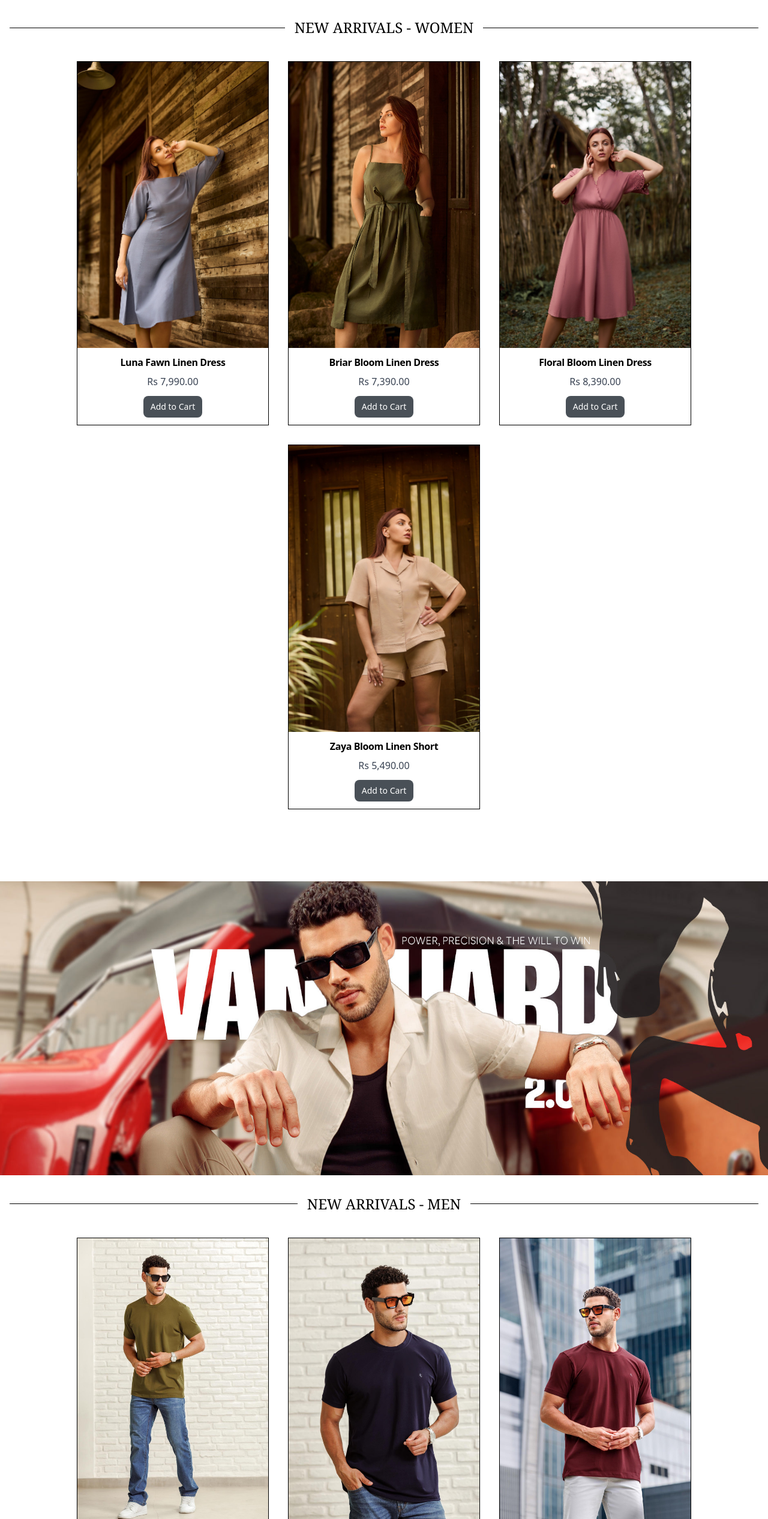
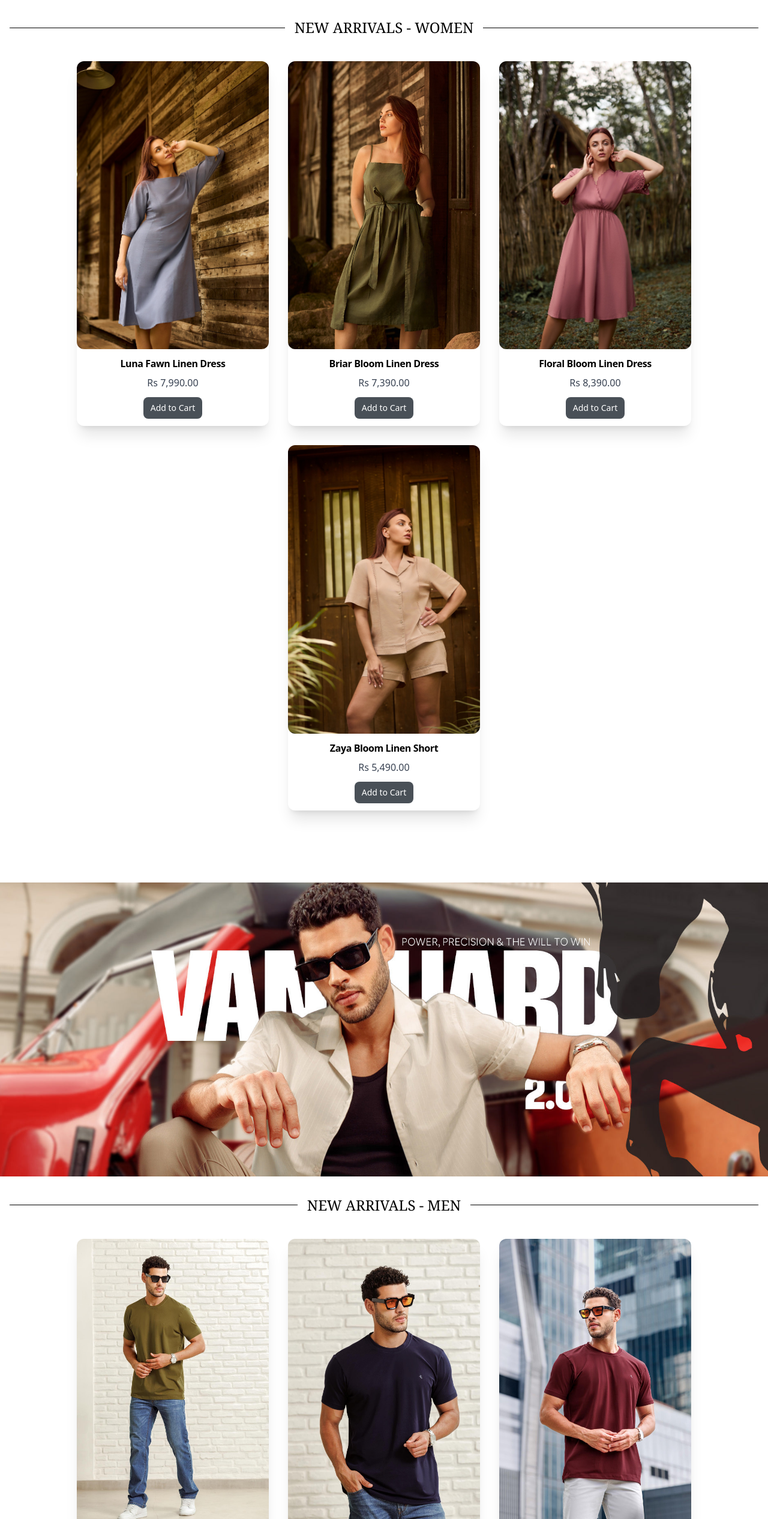
Before and after one commit to hiranya52/Lunivra-Store-Website, a plain HTML site: page index.html in a window 1280 px wide. Shown: the part 1728-4260 px from the top of the page at 60% size. Drawn offline with nearby package versions, Linux system fonts and the light colour scheme; a web font is replaced by a local one.

Commit message:
Update css

```diff
--- a/assets/js/app.js
+++ b/assets/js/app.js
@@ -4,7 +4,6 @@ function addToCart(name, price, image) {
     localStorage.setItem("cart", JSON.stringify(cart));
     alert(name + " added to cart!");
 }
-
 
 function loadCart() {
       let cart = JSON.parse(localStorage.getItem("cart")) || [];
@@ -25,7 +24,6 @@ function loadCart() {
           </tr>
         `;
       });
-
       document.getElementById("total").innerText = total;
     }
 
--- a/index.html
+++ b/index.html
@@ -76,7 +76,6 @@
                 </a>
             </div>
         </div>
-
 
         <div>
             <nav class="bg-white border-gray-200 dark:bg-gray-900 mt-3">
@@ -244,9 +243,9 @@
 
         <div class="mt-10 flex flex-wrap justify-center ml-8 gap-8 mr-8">
 
-            <div class="w-[20rem] bg-white border border-black shadow-sm dark:bg-white dark:border-gray-700">
+            <div class="w-[20rem] bg-white shadow-sm dark:bg-white dark:border-gray-700 rounded-xl shadow-xl">
                 <a href="#">
-                    <img src="./assets/img/womenNew_1.jpg" alt="" />
+                    <img class="rounded-xl" src="./assets/img/womenNew_1.jpg" alt="" />
                 </a>
                 <div class="p-3 text-center">
                     <a href="#">
@@ -261,9 +260,9 @@
                 </div>
             </div>
 
-            <div class="w-[20rem] bg-white border border-black shadow-sm dark:bg-white dark:border-gray-700">
+            <div class="w-[20rem] bg-white shadow-sm dark:bg-white dark:border-gray-700 rounded-xl shadow-xl">
                 <a href="#">
-                    <img src="./assets/img/womenNew_2.jpg" alt="" />
+                    <img class="rounded-xl" src="./assets/img/womenNew_2.jpg" alt="" />
                 </a>
                 <div class="p-3 text-center">
                     <a href="#">
@@ -278,9 +277,9 @@
                 </div>
             </div>
 
-            <div class="w-[20rem] bg-white border border-black shadow-sm dark:bg-white dark:border-gray-700">
+            <div class="w-[20rem] bg-white shadow-sm dark:bg-white dark:border-gray-700 rounded-xl shadow-xl">
                 <a href="#">
-                    <img src="./assets/img/womenNew_3.jpg" alt="" />
+                    <img class="rounded-xl" src="./assets/img/womenNew_3.jpg" alt="" />
                 </a>
                 <div class="p-3 text-center">
                     <a href="#">
@@ -295,9 +294,9 @@
                 </div>
             </div>
 
-            <div class="w-[20rem] bg-white border border-black shadow-sm dark:bg-white dark:border-gray-700">
+            <div class="w-[20rem] bg-white shadow-sm dark:bg-white dark:border-gray-700 rounded-xl shadow-xl">
                 <a href="#">
-                    <img src="./assets/img/womenNew_4.jpg" alt="" />
+                    <img class="rounded-xl" src="./assets/img/womenNew_4.jpg" alt="" />
                 </a>
                 <div class="p-3 text-center">
                     <a href="#">
@@ -334,9 +333,9 @@
 
         <div class="mt-10 flex flex-wrap justify-center ml-8 gap-8 mr-8">
 
-            <div class="w-[20rem] bg-white border border-black shadow-sm dark:bg-white dark:border-gray-700">
+            <div class="w-[20rem] bg-white shadow-sm dark:bg-white dark:border-gray-700 rounded-xl shadow-xl">
                 <a href="#">
-                    <img src="./assets/img/menNew_1.jpg" alt="" />
+                    <img class="rounded-xl" src="./assets/img/menNew_1.jpg" alt="" />
                 </a>
                 <div class="p-3 text-center">
                     <a href="#">
@@ -352,9 +351,9 @@
                 </div>
             </div>
 
-            <div class="w-[20rem] bg-white border border-black shadow-sm dark:bg-white dark:border-gray-700">
+            <div class="w-[20rem] bg-white shadow-sm dark:bg-white dark:border-gray-700 rounded-xl shadow-xl">
                 <a href="#">
-                    <img src="./assets/img/menNew_2.jpg" alt="" />
+                    <img class="rounded-xl" src="./assets/img/menNew_2.jpg" alt="" />
                 </a>
                 <div class="p-3 text-center">
                     <a href="#">
@@ -370,9 +369,9 @@
                 </div>
             </div>
 
-            <div class="w-[20rem] bg-white border border-black shadow-sm dark:bg-white dark:border-gray-700">
+            <div class="w-[20rem] bg-white shadow-sm dark:bg-white dark:border-gray-700 rounded-xl shadow-xl">
                 <a href="#">
-                    <img src="./assets/img/menNew_3.jpg" alt="" />
+                    <img class="rounded-xl" src="./assets/img/menNew_3.jpg" alt="" />
                 </a>
                 <div class="p-3 text-center">
                     <a href="#">
@@ -388,9 +387,9 @@
                 </div>
             </div>
 
-            <div class="w-[20rem] bg-white border border-black shadow-sm dark:bg-white dark:border-gray-700">
+            <div class="w-[20rem] bg-white shadow-sm dark:bg-white dark:border-gray-700 rounded-xl shadow-xl">
                 <a href="#">
-                    <img src="./assets/img/menNew_4.jpg" alt="" />
+                    <img class="rounded-xl" src="./assets/img/menNew_4.jpg" alt="" />
                 </a>
                 <div class="p-3 text-center">
                     <a href="#">
```
Also changed, not shown: accessories.html (+13 -13 lines), cart.html (+2 -2 lines), 1 other file.
